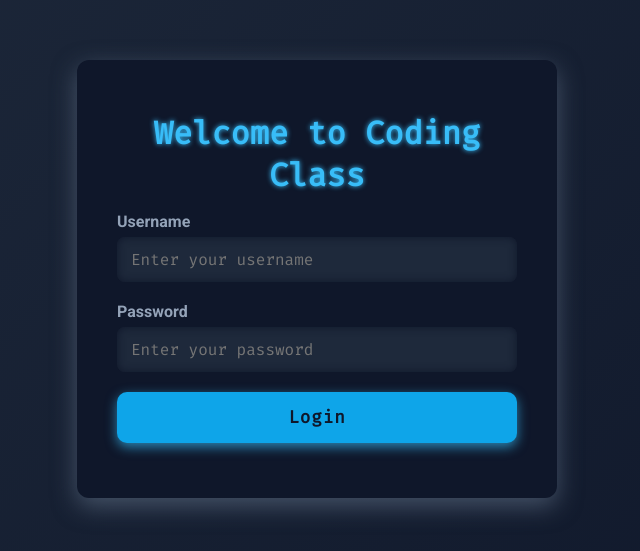
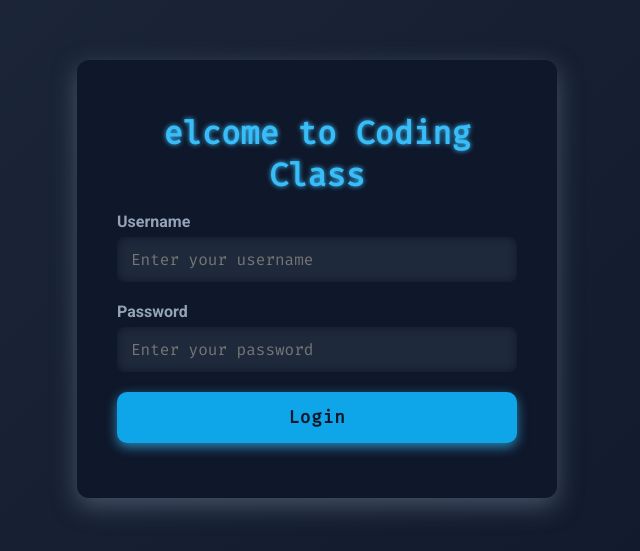
Before and after one commit to ckck253/test, a plain HTML site: page index.html in a window 1280 px wide. Shown: the part 121-672 px from the top of the page, without its empty margins (323-963 px from the left). Drawn offline with Linux system fonts and the light colour scheme.

Commit message:
Update index.html

```diff
--- a/index.html
+++ b/index.html
@@ -165,7 +165,7 @@
 
     <!-- LOGIN BOX -->
     <div id="login-box">
-      <h1>Welcome to Coding Class</h1>
+      <h1>elcome to Coding Class</h1>
       <label for="username">Username</label>
       <input type="text" id="username" placeholder="Enter your username" autocomplete="off" />
       <label for="password">Password</label>
```
